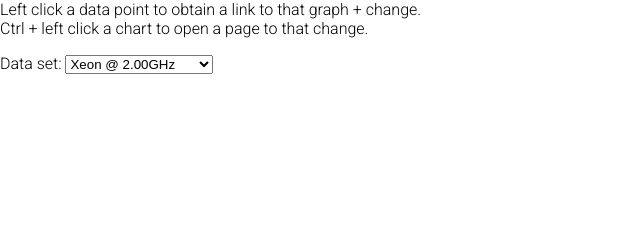
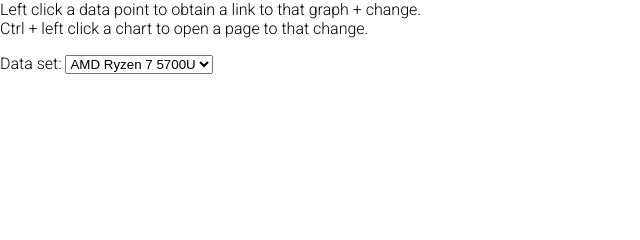
Before and after one commit to tint-perfmon-bot/tint-perf, a plain HTML site: page index.html in a window 1280 px wide. Shown: the top 240 px of the page, 0-640 px from the left. Drawn offline with nearby package versions, Linux system fonts and the light colour scheme; no server answers.

Commit message:
Switch to displaying AMD Ryzen 7 by default

```diff
--- a/index.html
+++ b/index.html
@@ -33,8 +33,8 @@
     </p>
     <span>Data set:</span>
     <select name="Data" id="dataset">
+      <option value="2fe6a1a9">AMD Ryzen 7 5700U</option>
       <option value="3482d2c9">Xeon @ 2.00GHz</option>
-      <option value="a1db1bda">AMD Ryzen 7 5700U</option>
     </select>
 
     <p class="searchbar">
```
